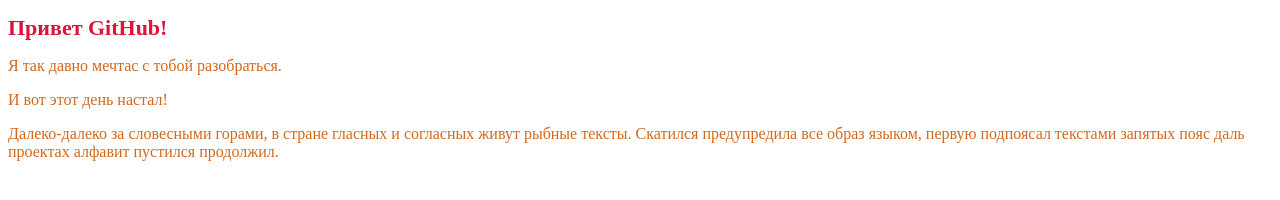
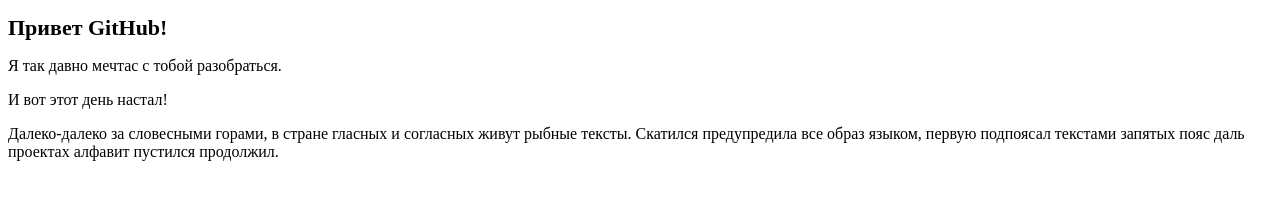
Before and after one commit to agentfreedom/github-start, a plain HTML site: page index.html in a window 1280 px wide. Drawn offline with Linux system fonts and the light colour scheme.

Commit message:
Изменил цвет текста на #000

```diff
--- a/css/style.css
+++ b/css/style.css
@@ -5,10 +5,10 @@ body {
 h1 {
   font-size: 22px;
   font-weight: 700;
-  color: crimson;
+  color: rgb(3, 3, 3);
 }
 
 p {
   font-size: 16px;
-  color: chocolate;
+  color: rgb(0, 0, 0);
 }
```
